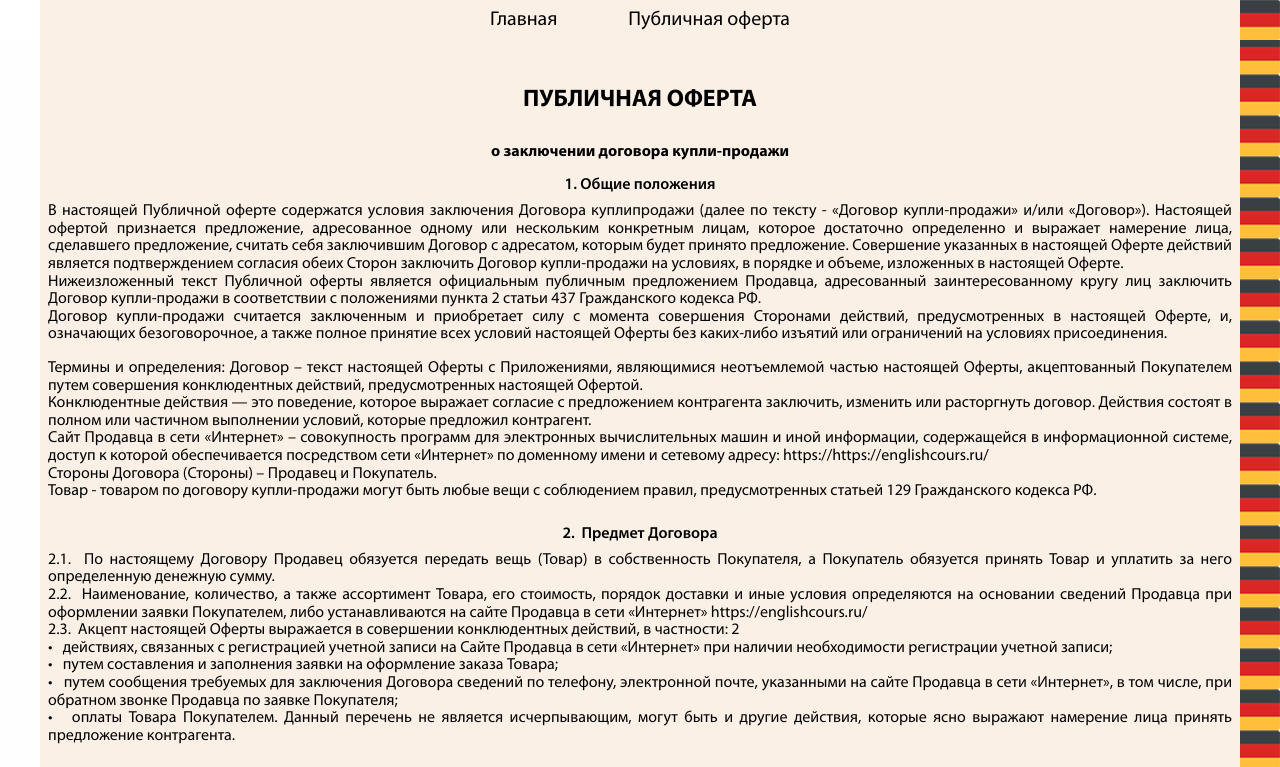
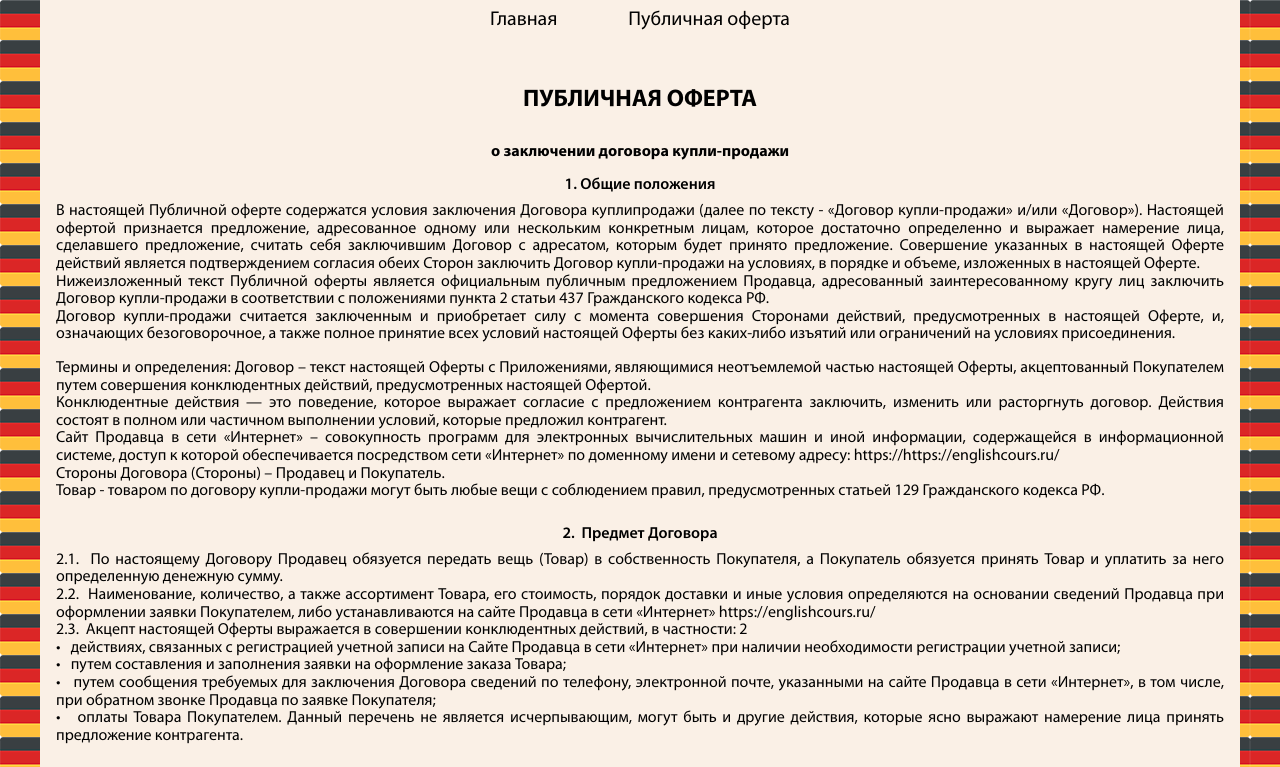
Before and after one commit to Kirill1711/german, a plain HTML site: page oferta.html in a window 1280 px wide. Shown: the top 767 px of the page. Drawn offline with Linux system fonts and the light colour scheme.

Commit message:
Add files via upload

```diff
--- a/style/oferta.css
+++ b/style/oferta.css
@@ -3,8 +3,6 @@ header {
     height: 40px;
     background-color: #fff;
     background-image: url('../img/oferta/german.png');
-    background-position: right;
-    background-repeat: repeat-y;
 }
 
 .menu {
@@ -34,8 +32,6 @@ header {
     width: 100%;
     background-color: #fefefe;
     background-image: url('../img/oferta/german.png');
-    background-position: right;
-    background-repeat: repeat-y;
 }
 
 .oferta_container h2 {
@@ -63,7 +59,7 @@ header {
     font-size: 1em;
 }
 .oferta_container p {
-    padding: 0.5em 0.5em;
+    padding: 0.5em 1em;
     color: #000000;
     text-align: justify;
     font-family: 'Myriad Pro Regular';
```
